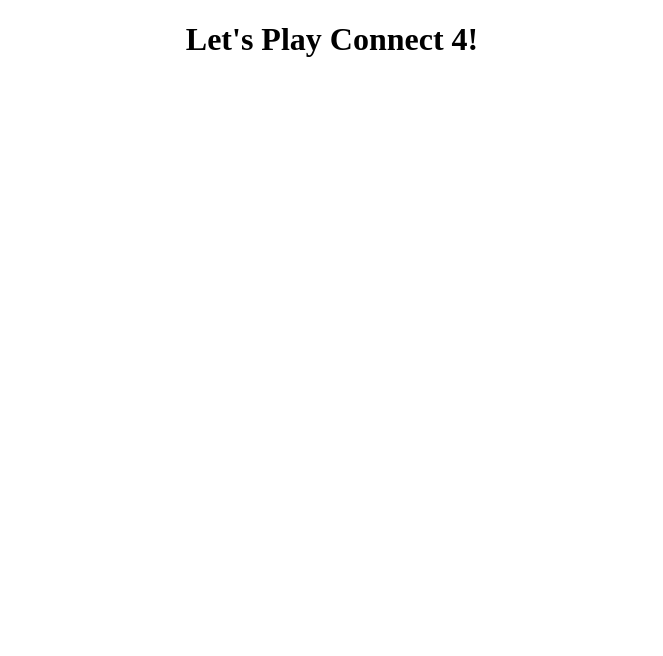
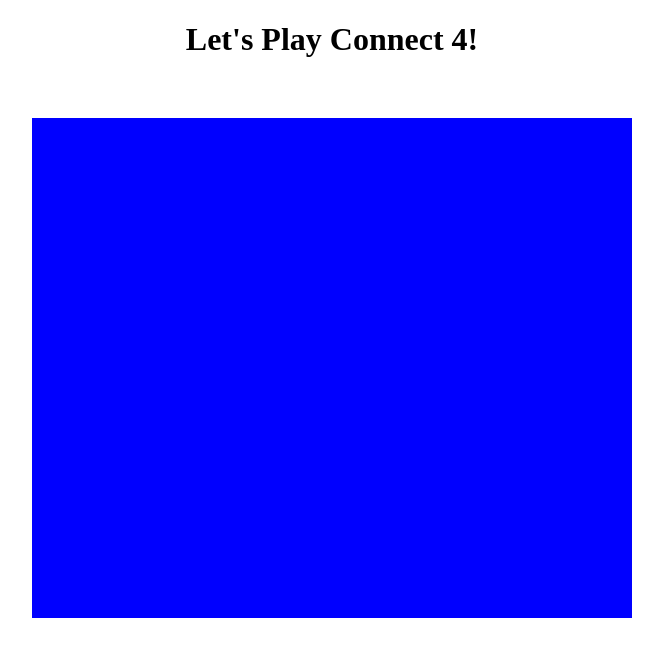
Before and after one commit to tahariabegum/mod1Game, a plain HTML site: page index.html in a window 1280 px wide. Shown: the whole page, without its empty margins (308-971 px from the left). Drawn offline with Linux system fonts and the light colour scheme.

Commit message:
fifth commit

```diff
--- a/index.html
+++ b/index.html
@@ -10,9 +10,9 @@
     <meta name="viewport" content="width=device-width, initial-scale=1.0">
     <title>Document</title>
     <link rel="stylesheet"  href="styles.css" />
+    <script src="script.js"></script>
 </head>
 <body>
-    <script src="script.js"></script>
     <h1> Let's Play Connect 4!</h1>
     <div class = "board"></div>
 </body>
--- a/styles.css
+++ b/styles.css
@@ -3,10 +3,14 @@
 /* add color pieces (red & yellow */
 h1 {
     text-align: center;
+    margin-bottom: 60px;
 }
 
-.board{
+.board {
     background-color: blue;
-    max-height: 600px;
-    max-width: 500px;
+    height: 500px;
+    width: 600px;
+    margin: auto;
+    display: flex;
+    flex-wrap: wrap;
 }
```
